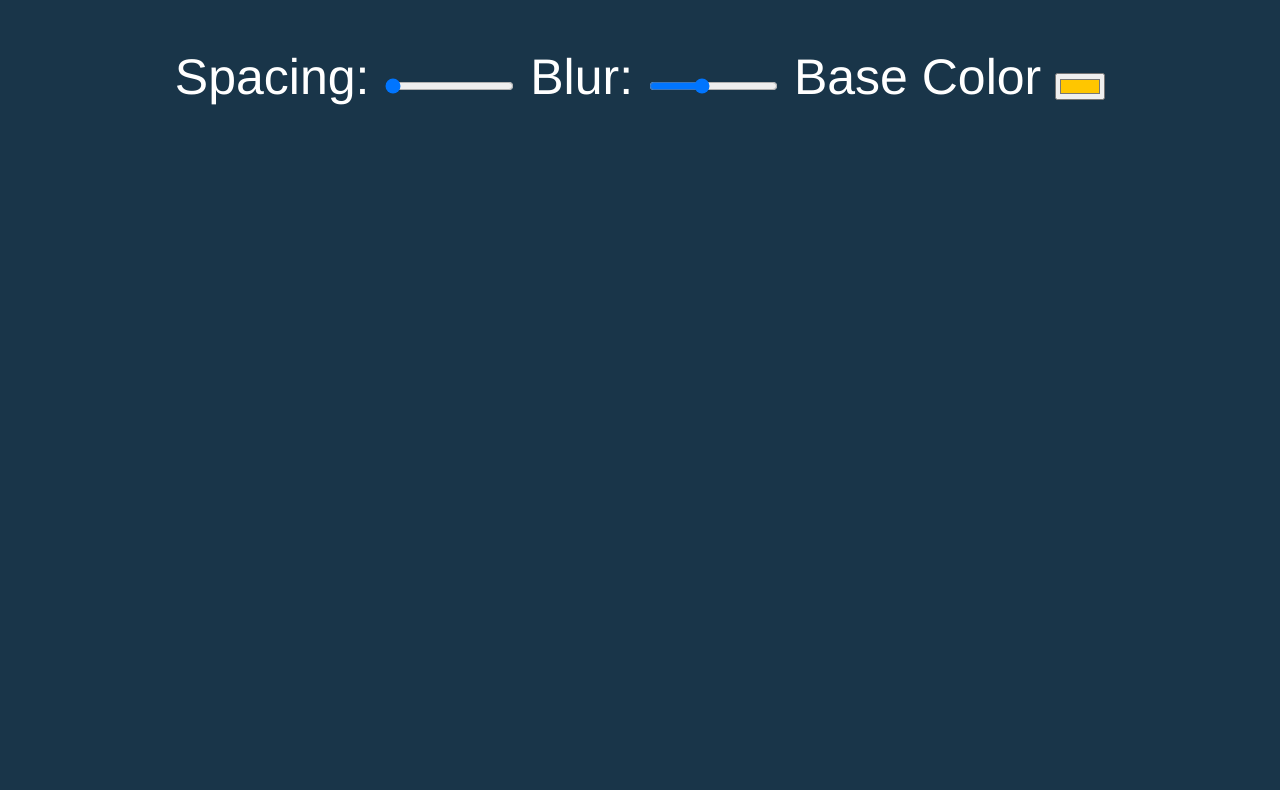
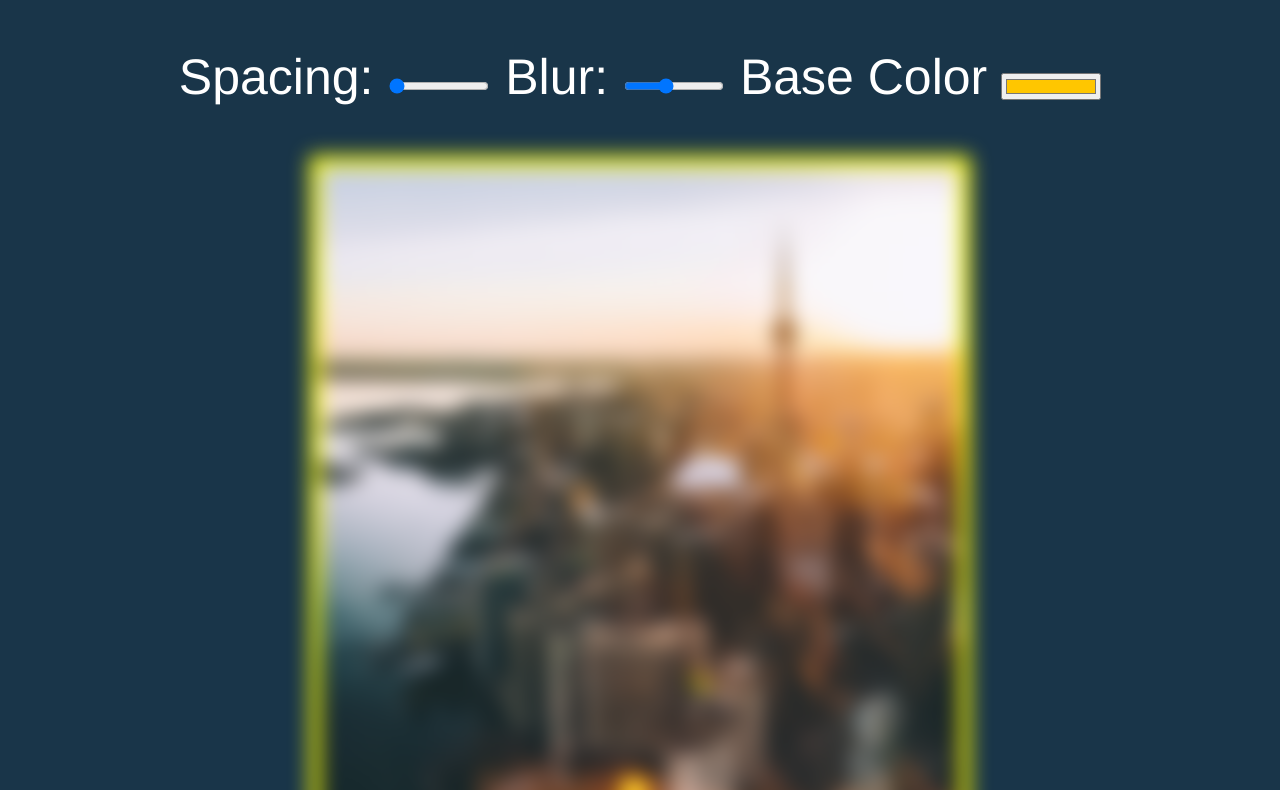
Before and after one commit to a5lam/CSS-Variables, a plain HTML site: page index.html in a window 1280 px wide. Shown: the part 163-953 px from the top of the page. Before the commit the page ends 800 px from the top, so only its background shows below. Drawn offline with Linux system fonts and the light colour scheme.

Commit message:
Define CSS variables

```diff
--- a/index.html
+++ b/index.html
@@ -3,7 +3,7 @@
 <head>
   <meta charset="UTF-8">
   <title>Scoped CSS Variables and JS</title>
-  <link rel='stylesheet' href='Style.css'>
+  <link rel='stylesheet' href='style.css'>
 </head>
 <body>
     <h2>Update CSS Variables with <span class='hl'>JS</span></h2>
@@ -19,6 +19,6 @@
         <input id="base" type="color" name="base" value="#ffc600">
     </div>
 
-    <img scr="https://source.unsplash.com/7bwQXzbF6KE/800x500">
+    <img src="media/toronto-unsplash.jpg" width="640" height="800"/>
 
 </body>
--- a/style.css
+++ b/style.css
@@ -1,3 +1,19 @@
+:root{
+    --base:yellow;
+    --blur:10px;
+    --spacing:10px;
+}
+
+img{
+    padding: var(--spacing);
+    background: var(--base);
+    filter: blur(var(--blur));
+}
+
+.hl{
+    color: var(--base);
+}
+
 body {
     text-align: center;
     background: #193549;
@@ -6,3 +22,10 @@ body {
     font-weight: 100;
     font-size: 50px;
   }
+
+  .controls {
+    margin-bottom: 50px;
+  }
+
+  input {
+    width: 100px;
```
Also changed, not shown: media/toronto-unsplash.jpg (added), 1 other file.
